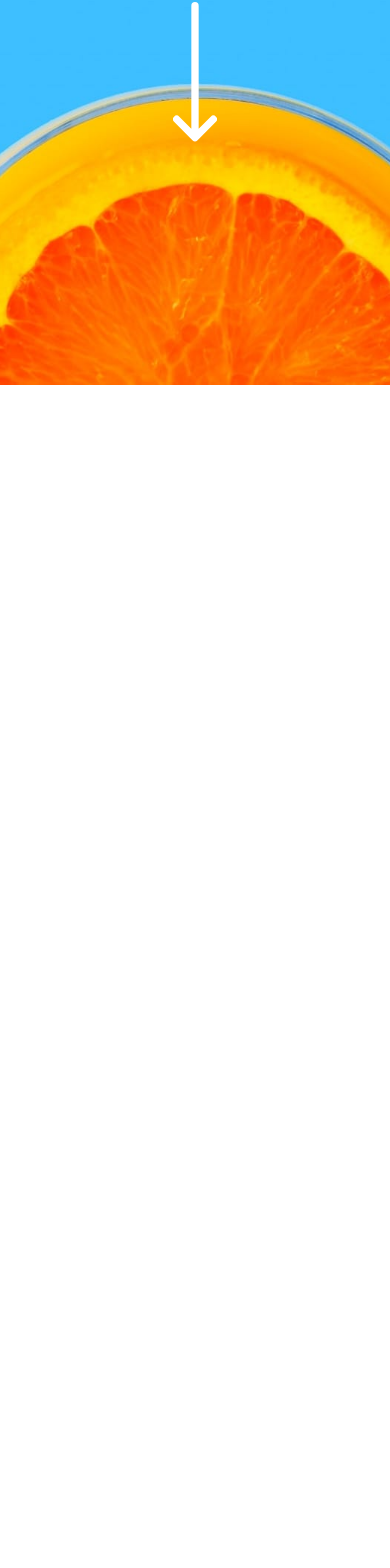
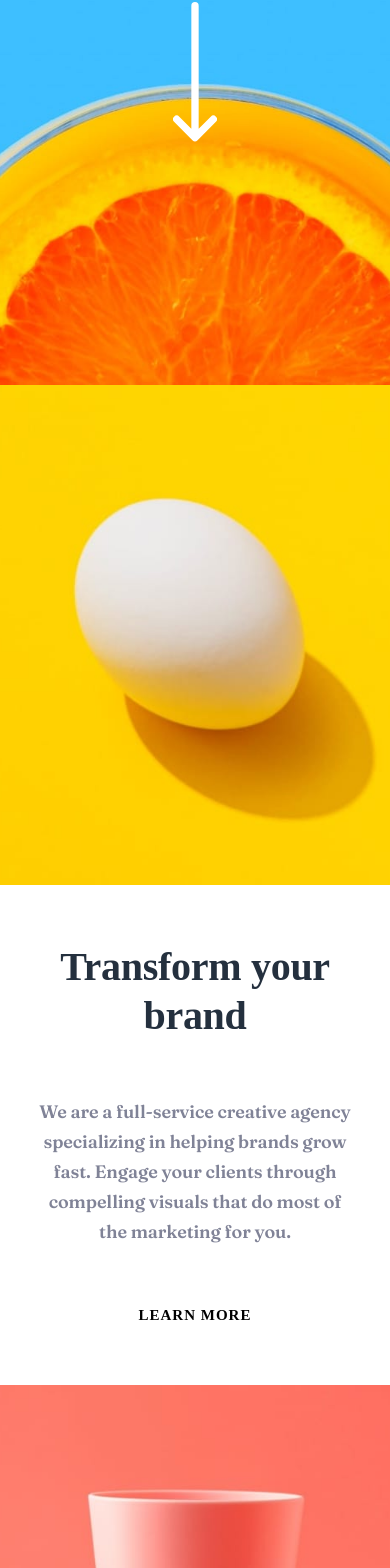
Before and after one commit to Fabio-Matiusso/sunnysideAgency, a React (Create React App) app: page / in a window 390 px wide. Shown: the part 415-1983 px from the top of the page. Before the commit the page ends 844 px from the top, so only its background shows below. Built offline with nearby package versions, Linux system fonts and the light colour scheme.

Commit message:
Criando o component services e já o deixando responsivo

```diff
--- a/src/App.js
+++ b/src/App.js
@@ -2,12 +2,14 @@ import React from "react"
 import './generalstyle.css'
 import Header from "./components/header/Header";
 import Creatives from "./components/creatives/Creatives";
+import Services from "./components/services/Services";
 
 function App() {
   return (
     <>
       <Header />
       <Creatives />
+      <Services />
     </>
   );
 }
--- /dev/null
+++ b/src/components/services/Services.js
@@ -0,0 +1,300 @@
+import React from "react"
+import styled from 'styled-components'
+import Fade from 'react-reveal/Fade'
+import EggImage from '../../images/desktop/image-transform.jpg'
+import CupImage from '../../images/desktop/image-stand-out.jpg'
+import CherryImage from '../../images/desktop/image-graphic-design.jpg'
+import OrangeImage from '../../images/desktop/image-photography.jpg'
+
+const ContainerGrid = styled.div`
+    display: grid;
+    grid-template-columns: repeat(2, 1fr);
+
+    @media (max-width: 768px) {
+        grid-template-columns: auto
+    }
+`
+
+const Egg = styled.div`
+    background-image: url(${EggImage});
+    background-repeat: no-repeat;
+    background-size:cover;
+    background-position:center;
+    width: 100%;
+    height: 500px;
+`
+
+
+const DivGridItemEgg = styled.div`
+
+    width: 100%;
+    height: 100%;
+    grid-row: 1;
+    grid-column: 2;
+
+    @media (max-width: 768px){
+        grid-row: 1;
+        grid-column: 1;
+    }
+`
+
+const BrandTextEgg = styled.div`
+    display: flex;
+    flex-direction: column;
+    justify-content: space-evenly;
+    grid-column: 1;
+    grid-row: 1;
+    height: 500px;
+    max-width: 80%;
+    margin: 0 auto;
+
+    @media (max-width: 768px){
+        grid-row: 2;
+        grid-column: 1;
+        text-align: center;
+    }
+`
+
+const DivGridItemCup = styled.div`
+
+    width: 100%;
+    height: 100%;
+    grid-row: 2;
+    grid-column: 1;
+
+    @media (max-width: 768px){
+        grid-row: 3;
+        grid-column: 1;
+    }
+`
+
+const Cup = styled.div`
+    background-image: url(${CupImage});
+    background-repeat: no-repeat;
+    background-size:cover;
+    background-position:center;
+    width: 100%;
+    height: 500px;
+`
+
+
+
+const BrandTextCup = styled.div`
+    display: flex;
+    flex-direction: column;
+    justify-content: space-evenly;
+    grid-column: 2;
+    grid-row: 2;
+    height: 500px;
+    max-width: 80%;
+    margin: 0 auto;
+
+    @media (max-width: 768px){
+        grid-column: 1;
+        grid-row: 4;
+        text-align: center;
+    }
+`
+
+const StyledTitle = styled.h1`
+    font-family: 'Fraunces 9pt Soft';
+    font-style: normal;
+    font-weight: 900;
+    font-size: 40px;
+    line-height: 49px;
+    letter-spacing: -0.285714px;
+    color: #24303E;
+`
+
+const StyledDesc = styled.p`
+    font-style: normal;
+    font-weight: 600;
+    font-size: 18px;
+    line-height: 30px;
+    letter-spacing: -0.128571px;
+    color: #808397;
+`
+
+const LearnMore = styled.p`
+    font-family: 'Fraunces 9pt Soft';
+    font-style: normal;
+    font-weight: 900;
+    font-size: 15px;
+    line-height: 25px;
+    letter-spacing: 1px;
+    text-transform: uppercase;
+`
+
+const DivGridItemCherry = styled.div`
+
+    width: 100%;
+    height: 100%;
+    grid-column: 1;
+    grid-row: 3;
+
+    @media (max-width: 768px){
+        grid-row: 5;
+        grid-column: 1;
+    }
+`
+
+const Cherry = styled.div`
+    background-image: url(${CherryImage});
+    background-repeat: no-repeat;
+    background-size:cover;
+    background-position:center;
+    width: 100%;
+    height: 500px;
+    display: flex;
+    flex-direction: column;
+    justify-content: flex-end;
+    align-items: center;
+    gap: 50px;
+`
+
+const GraphicDesign = styled.h1`
+    font-family: 'Fraunces 9pt Soft';
+    font-style: normal;
+    font-weight: 900;
+    font-size: 28px;
+    line-height: 35px;
+    text-align: center;
+    letter-spacing: -0.2px;
+    color: #24554A;
+`
+
+const GraphicDesignDesc = styled.p`
+    font-family: 'Barlow';
+    font-style: normal;
+    font-weight: 600;
+    font-size: 20px;
+    line-height: 27px;
+    text-align: center;
+    letter-spacing: -0.114286px;
+    color: #3E7467;
+    max-width: 70%;
+    margin: 0px auto 50px auto;
+
+    @media (max-width: 900px){
+        margin: 0px auto 0px auto;
+    }
+`
+
+const DivGridItemOrange = styled.div`
+
+    width: 100%;
+    height: 100%;
+    grid-column: 2;
+    grid-row: 3;
+
+    @media (max-width: 768px){
+        grid-row: 6;
+        grid-column: 1;
+    }
+`
+
+const Orange = styled.div`
+    background-image: url(${OrangeImage});
+    background-repeat: no-repeat;
+    background-size:cover;
+    background-position:center;
+    width: 100%;
+    height: 500px;
+    display: flex;
+    flex-direction: column;
+    justify-content: flex-end;
+    align-items: center;
+    gap: 50px;
+
+`
+const Photograph = styled.h1`
+    font-family: 'Fraunces 9pt Soft';
+    font-style: normal;
+    font-weight: 900;
+    font-size: 28px;
+    line-height: 35px;
+    text-align: center;
+    letter-spacing: -0.2px;
+    color: #24554A;
+
+
+`
+
+const PhotographDesc = styled.p`
+    font-family: 'Barlow';
+    font-style: normal;
+    font-weight: 600;
+    font-size: 20px;
+    line-height: 27px;
+    text-align: center;
+    letter-spacing: -0.114286px;
+    color: #3E7467;
+    max-width: 70%;
+    margin: 0px auto 50px auto;
+
+    @media (max-width: 900px){
+        margin: 0px auto 0px auto;
+    }
+`
+
+
+
+const Services = () => {
+    return(
+        <ContainerGrid>
+            <BrandTextEgg>
+                <Fade left>
+                    <StyledTitle>Transform your brand</StyledTitle>
+                    <StyledDesc>We are a full-service creative agency specializing in helping brands grow fast. Engage your clients through compelling visuals that do most of the marketing for you.</StyledDesc>
+                    <LearnMore>Learn More</LearnMore>
+                </Fade>
+            </BrandTextEgg>
+
+            <DivGridItemEgg>
+                <Fade right>
+                    <Egg />
+                </Fade>
+            </DivGridItemEgg>
+
+            <DivGridItemCup>
+                <Fade left>
+                    <Cup />
+                </Fade>
+            </DivGridItemCup>
+
+            <BrandTextCup>
+                <Fade right>
+                    <StyledTitle>Stand out to the right audience</StyledTitle>
+                    <StyledDesc>Using a collaborative formula of designers, researchers, photographers, videographers, and copywriters, we’ll build and extend your brand in digital places. </StyledDesc>
+                    <LearnMore>Learn More</LearnMore>
+                </Fade>
+            </BrandTextCup>
+
+            <DivGridItemCherry>
+                <Fade left>
+                    <Cherry>
+                        <Fade right>
+                            <GraphicDesign>Graphic Design</GraphicDesign>
+                            <GraphicDesignDesc>Great design makes you memorable. We deliver artwork that underscores your brand message and captures potential clients’ attention.</GraphicDesignDesc>
+                        </Fade>
+                    </Cherry>
+                </Fade>
+            </DivGridItemCherry>
+
+            <DivGridItemOrange>
+                <Fade right>
+                    <Orange>
+                        <Fade left>
+                            <Photograph>Photography</Photograph>
+                            <PhotographDesc>Great design makes you memorable. We deliver artwork that underscores your brand message and captures potential clients’ attention.</PhotographDesc>
+                        </Fade>
+                    </Orange>
+                </Fade>
+            </DivGridItemOrange>
+
+
+        </ContainerGrid>
+    )
+}
+
+export default Services
```
